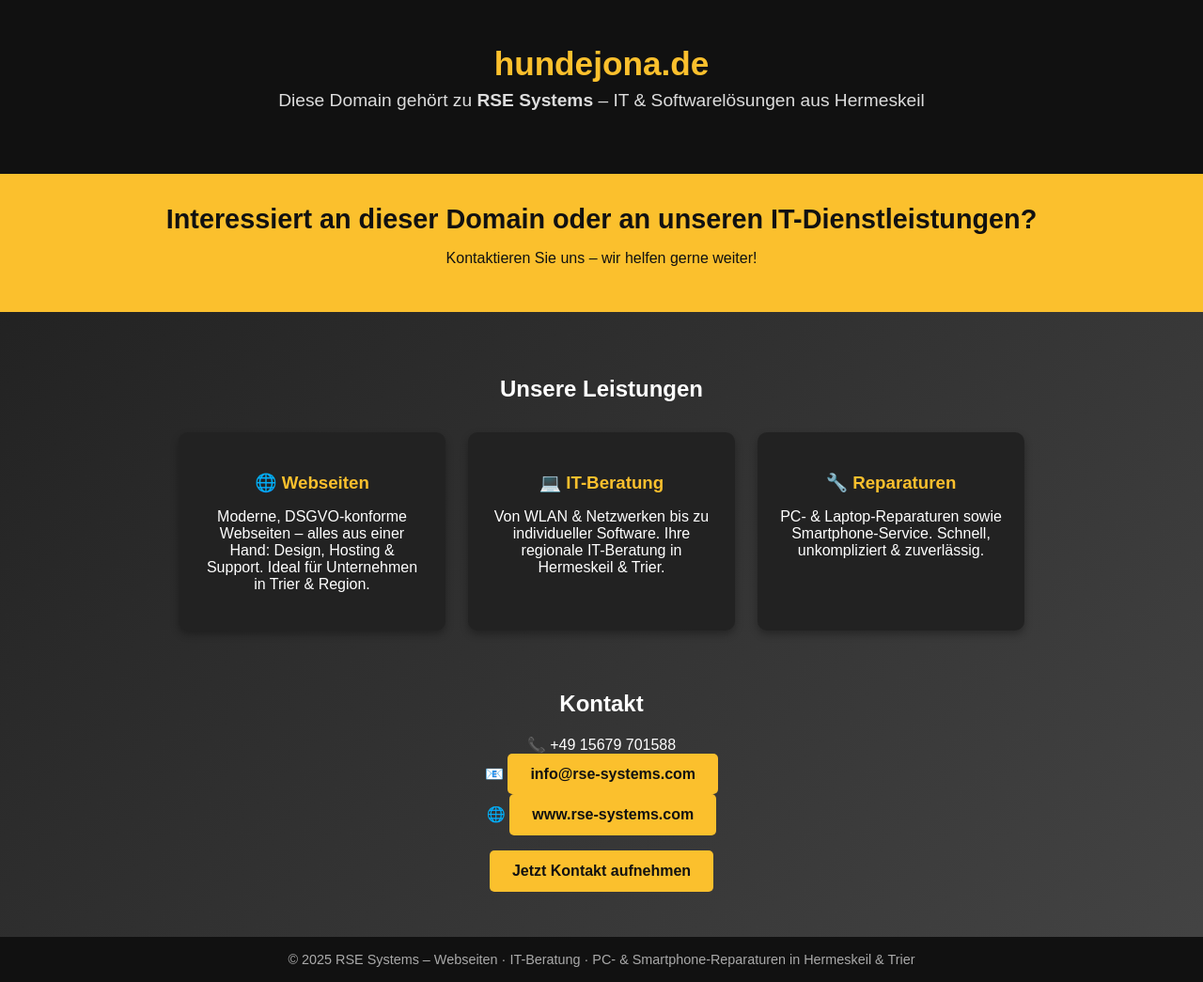
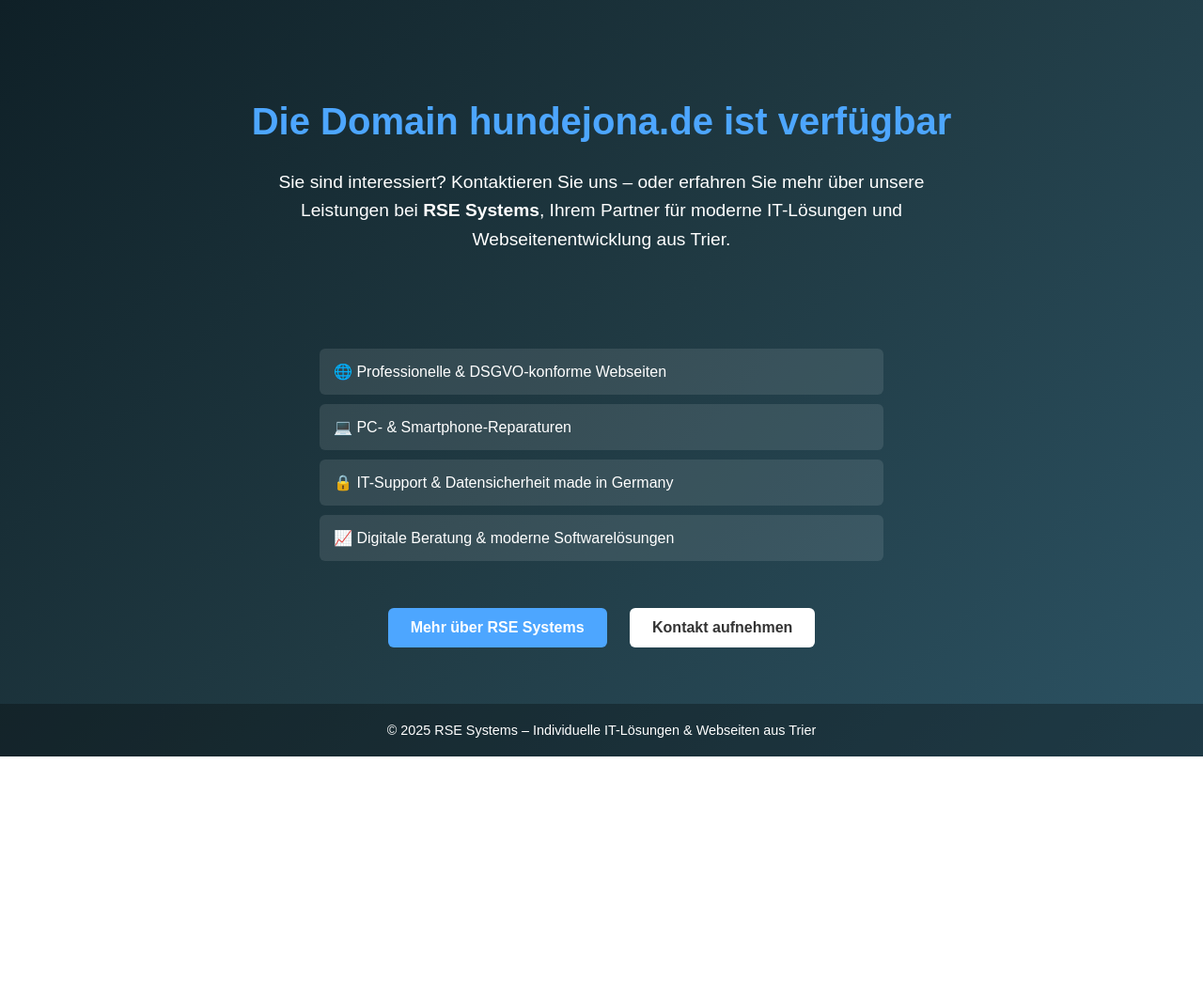
Before and after one commit to ribershamoelias/p1, a plain HTML site: page index.html in a window 1280 px wide. Shown: the whole page at 94% size. After the commit the page ends 805 px from the top, so only its background shows below. Drawn offline with Linux system fonts and the light colour scheme.

Commit message:
Update index.html

```diff
--- a/index.html
+++ b/index.html
@@ -3,105 +3,100 @@
 <head>
   <meta charset="UTF-8">
   <meta name="viewport" content="width=device-width, initial-scale=1.0">
-  <title>hundejona.de – IT-Services, Webseiten & PC-Reparaturen | RSE Systems</title>
-  <meta name="description" content="hundejona.de gehört zu RSE Systems. Wir entwickeln moderne, DSGVO-konforme Webseiten, bieten IT-Beratung sowie PC- und Smartphone-Reparaturen direkt aus Hermeskeil.">
-  <meta name="keywords" content="Webseiten Hermeskeil, IT-Beratung Trier, PC-Reparatur Hermeskeil, Smartphone-Reparatur Trier, RSE Systems, hundejona.de">
-  <meta name="author" content="RSE Systems">
-
-  <!-- Open Graph für Social Media -->
-  <meta property="og:title" content="hundejona.de – IT-Services & Webseiten | RSE Systems">
-  <meta property="og:description" content="Moderne Webseiten, IT-Beratung & Reparaturen – direkt aus Hermeskeil. Kontaktieren Sie uns jetzt.">
-  <meta property="og:url" content="https://hundejona.de">
-  <meta property="og:type" content="website">
-  <meta property="og:image" content="https://rse-systems.com/logo.png">
-
-  <!-- Schema.org LocalBusiness Markup -->
-  <script type="application/ld+json">
-  {
-    "@context": "https://schema.org",
-    "@type": "LocalBusiness",
-    "name": "RSE Systems",
-    "url": "https://rse-systems.com",
-    "logo": "https://rse-systems.com/logo.png",
-    "image": "https://rse-systems.com/logo.png",
-    "description": "RSE Systems – IT & Softwarelösungen aus Hermeskeil. Webseiten, IT-Beratung, PC- und Smartphone-Reparaturen.",
-    "address": {
-      "@type": "PostalAddress",
-      "streetAddress": "Königsberger Str. 3",
-      "addressLocality": "Hermeskeil",
-      "postalCode": "54411",
-      "addressCountry": "DE"
-    },
-    "telephone": "+49 15679 701588",
-    "email": "info@rse-systems.com"
-  }
-  </script>
-
+  <title>hundejona.de – Domain verfügbar | RSE Systems</title>
+  <meta name="description" content="Die Domain hundejona.de ist verfügbar. RSE Systems bietet maßgeschneiderte Webseiten, IT-Services, PC- und Smartphone-Reparaturen aus Trier.">
+  <meta name="keywords" content="hundejona, domain, hundetraining, webseite, IT, RSE Systems, Trier, DSGVO, PC Reparatur, Smartphone Reparatur, Webentwicklung">
   <style>
     body {
       margin: 0;
       font-family: Arial, sans-serif;
+      background: linear-gradient(135deg, #0f2027, #203a43, #2c5364);
       color: #fff;
-      background: linear-gradient(135deg, #1d1d1d, #444);
+      text-align: center;
     }
-    header { text-align: center; padding: 3rem 1rem; background: #111; }
-    header h1 { font-size: 2.2rem; margin: 0; color: #fbc02d; }
-    header p { margin-top: 0.5rem; font-size: 1.2rem; color: #ddd; }
-
-    .banner { text-align: center; padding: 2rem 1rem; background: #fbc02d; color: #111; }
-    .banner h2 { margin: 0; font-size: 1.8rem; }
-
-    .content { max-width: 900px; margin: 2rem auto; padding: 1rem; text-align: center; }
-    .services { display: grid; grid-template-columns: repeat(auto-fit, minmax(250px, 1fr)); gap: 1.5rem; margin-top: 2rem; }
-    .service { background: #222; padding: 1.5rem; border-radius: 10px; box-shadow: 0 4px 8px rgba(0,0,0,0.3); }
-    .service h3 { margin-bottom: 0.5rem; color: #fbc02d; }
-
-    .contact { text-align: center; margin: 3rem 1rem; }
-    .contact a { display: inline-block; background: #fbc02d; color: #111; text-decoration: none; padding: 0.8rem 1.5rem; border-radius: 5px; font-weight: bold; transition: background 0.3s; }
-    .contact a:hover { background: #ffca28; }
-
-    footer { text-align: center; padding: 1rem; background: #111; color: #aaa; font-size: 0.9rem; }
+    header {
+      padding: 80px 20px 40px;
+    }
+    header h1 {
+      font-size: 2.5rem;
+      font-weight: bold;
+      color: #4da6ff;
+    }
+    header p {
+      font-size: 1.2rem;
+      max-width: 700px;
+      margin: 20px auto;
+      line-height: 1.6;
+    }
+    ul {
+      list-style: none;
+      padding: 0;
+      margin: 40px auto;
+      max-width: 600px;
+      text-align: left;
+    }
+    ul li {
+      background: rgba(255,255,255,0.1);
+      margin: 10px 0;
+      padding: 15px;
+      border-radius: 6px;
+    }
+    .btn-container {
+      margin-top: 30px;
+    }
+    .btn {
+      display: inline-block;
+      margin: 10px;
+      padding: 12px 24px;
+      border-radius: 6px;
+      font-weight: bold;
+      text-decoration: none;
+      transition: 0.3s;
+    }
+    .btn-primary {
+      background: #4da6ff;
+      color: #fff;
+    }
+    .btn-primary:hover {
+      background: #1a8cff;
+    }
+    .btn-secondary {
+      background: #fff;
+      color: #333;
+    }
+    .btn-secondary:hover {
+      background: #ddd;
+    }
+    footer {
+      margin-top: 50px;
+      padding: 20px;
+      background: rgba(0,0,0,0.3);
+      font-size: 0.9rem;
+    }
   </style>
 </head>
 <body>
+
   <header>
-    <h1>hundejona.de</h1>
-    <p>Diese Domain gehört zu <strong>RSE Systems</strong> – IT & Softwarelösungen aus Hermeskeil</p>
+    <h1>Die Domain <strong>hundejona.de</strong> ist verfügbar</h1>
+    <p>Sie sind interessiert? Kontaktieren Sie uns – oder erfahren Sie mehr über unsere Leistungen bei <strong>RSE Systems</strong>, Ihrem Partner für moderne IT-Lösungen und Webseitenentwicklung aus Trier.</p>
   </header>
 
-  <div class="banner">
-    <h2>Interessiert an dieser Domain oder an unseren IT-Dienstleistungen?</h2>
-    <p>Kontaktieren Sie uns – wir helfen gerne weiter!</p>
-  </div>
+  <ul>
+    <li>🌐 Professionelle & DSGVO-konforme Webseiten</li>
+    <li>💻 PC- & Smartphone-Reparaturen</li>
+    <li>🔒 IT-Support & Datensicherheit made in Germany</li>
+    <li>📈 Digitale Beratung & moderne Softwarelösungen</li>
+  </ul>
 
-  <div class="content">
-    <h2>Unsere Leistungen</h2>
-    <div class="services">
-      <div class="service">
-        <h3>🌐 Webseiten</h3>
-        <p>Moderne, DSGVO-konforme Webseiten – alles aus einer Hand: Design, Hosting & Support. Ideal für Unternehmen in Trier & Region.</p>
-      </div>
-      <div class="service">
-        <h3>💻 IT-Beratung</h3>
-        <p>Von WLAN & Netzwerken bis zu individueller Software. Ihre regionale IT-Beratung in Hermeskeil & Trier.</p>
-      </div>
-      <div class="service">
-        <h3>🔧 Reparaturen</h3>
-        <p>PC- & Laptop-Reparaturen sowie Smartphone-Service. Schnell, unkompliziert & zuverlässig.</p>
-      </div>
-    </div>
-  </div>
-
-  <div class="contact">
-    <h2>Kontakt</h2>
-    <p>📞 +49 15679 701588<br>
-       📧 <a href="mailto:info@rse-systems.com">info@rse-systems.com</a><br>
-       🌐 <a href="https://rse-systems.com" target="_blank">www.rse-systems.com</a></p>
-    <a href="mailto:info@rse-systems.com">Jetzt Kontakt aufnehmen</a>
+  <div class="btn-container">
+    <a href="https://rse-systems.com" class="btn btn-primary">Mehr über RSE Systems</a>
+    <a href="mailto:info@rse-systems.com" class="btn btn-secondary">Kontakt aufnehmen</a>
   </div>
 
   <footer>
-    © 2025 RSE Systems – Webseiten · IT-Beratung · PC- & Smartphone-Reparaturen in Hermeskeil & Trier
+    © 2025 RSE Systems – Individuelle IT-Lösungen & Webseiten aus Trier
   </footer>
+
 </body>
 </html>
```
